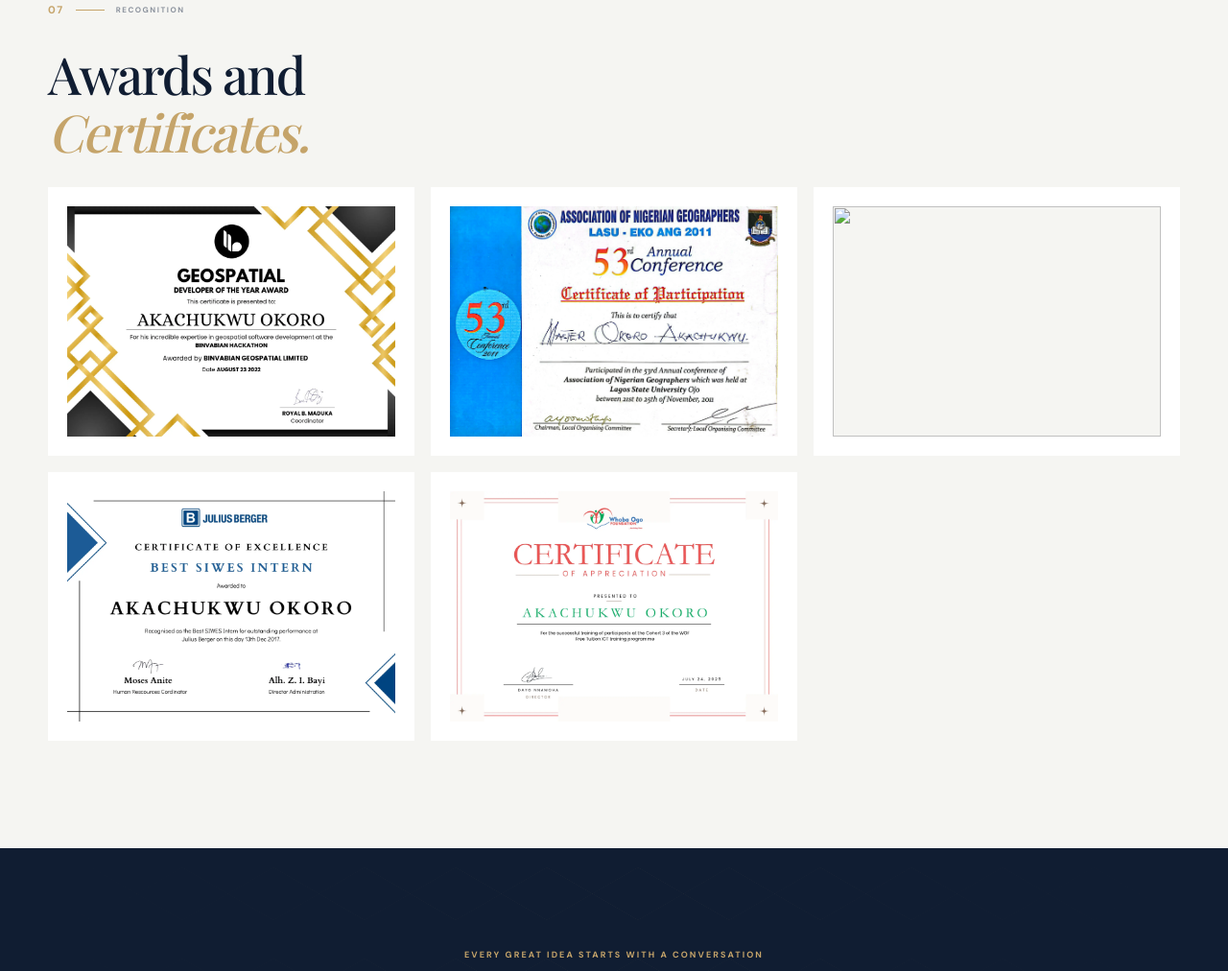
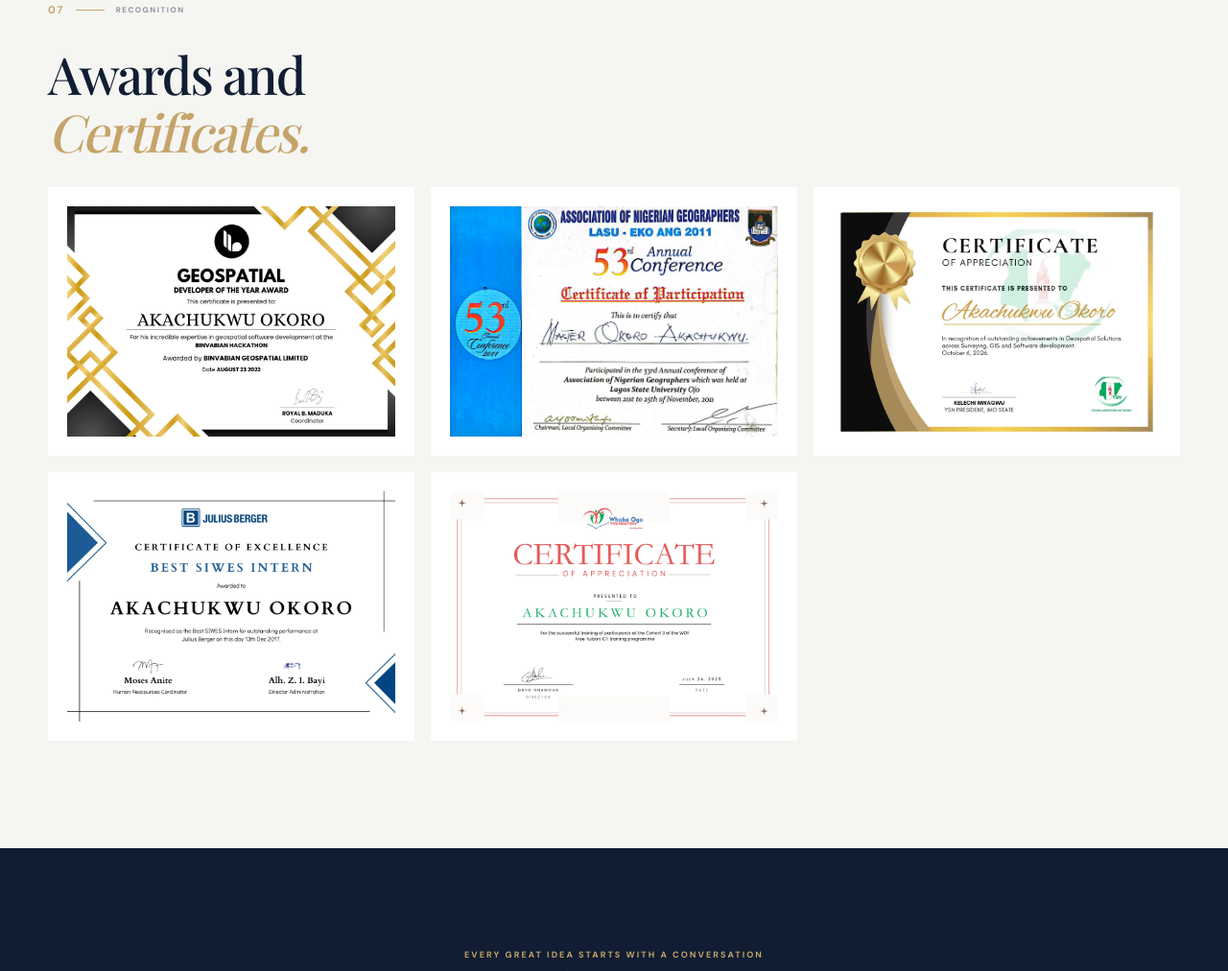
Before and after one commit to Akachukwu123/GIS-portfolio, a plain HTML site: page index.html in a window 1280 px wide. Shown: the part 6461-7473 px from the top of the page at 96% size. Drawn offline with nearby package versions, Linux system fonts and the light colour scheme.

Commit message:
Update index.html

```diff
--- a/index.html
+++ b/index.html
@@ -454,7 +454,7 @@
           </article>
 
           <article class="award-card">
-            <div class="award-image"> <img src="img/ysn(1).webp"></div>
+            <div class="award-image"> <img src="img/ysncert.webp"></div>
           </article>
 
           <article class="award-card">
```
